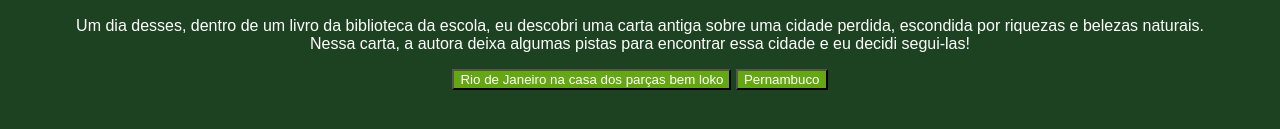
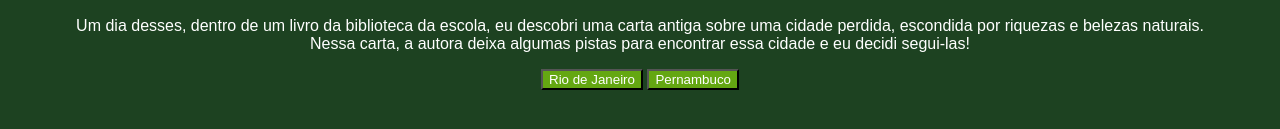
Before and after one commit to daniel-karabinoski/Projetocurso4, a plain HTML site: page index.html in a window 1280 px wide. Shown: the part 457-586 px from the top of the page. Drawn offline with Linux system fonts and the light colour scheme; a web font is replaced by a local one.

Commit message:
Update index.html

```diff
--- a/index.html
+++ b/index.html
@@ -14,7 +14,7 @@
         <div class="passo ativo" id="passo-0">
             <img src="cenario-passo0.png" alt="">
             <p>Um dia desses, dentro de um livro da biblioteca da escola, eu descobri uma carta antiga sobre uma cidade perdida, escondida por riquezas e belezas naturais. Nessa carta, a autora deixa algumas pistas para encontrar essa cidade e eu decidi segui-las!</p>
-            <button class="btn-proximo" data-proximo="1">Rio de Janeiro na casa dos parças bem loko</button>
+            <button class="btn-proximo" data-proximo="1">Rio de Janeiro</button>
             <button class="btn-proximo" data-proximo="2">Pernambuco</button>
         </div>
         <div class="passo" id="passo-1">
```
